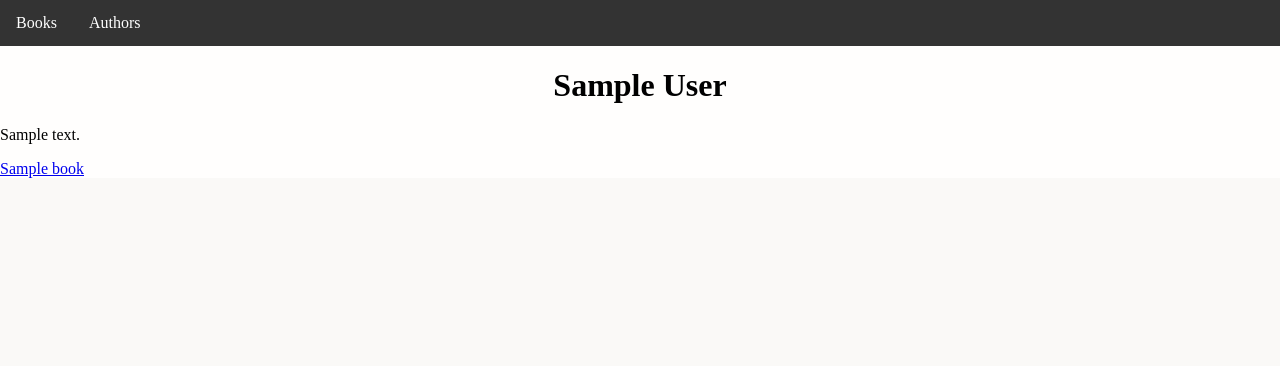
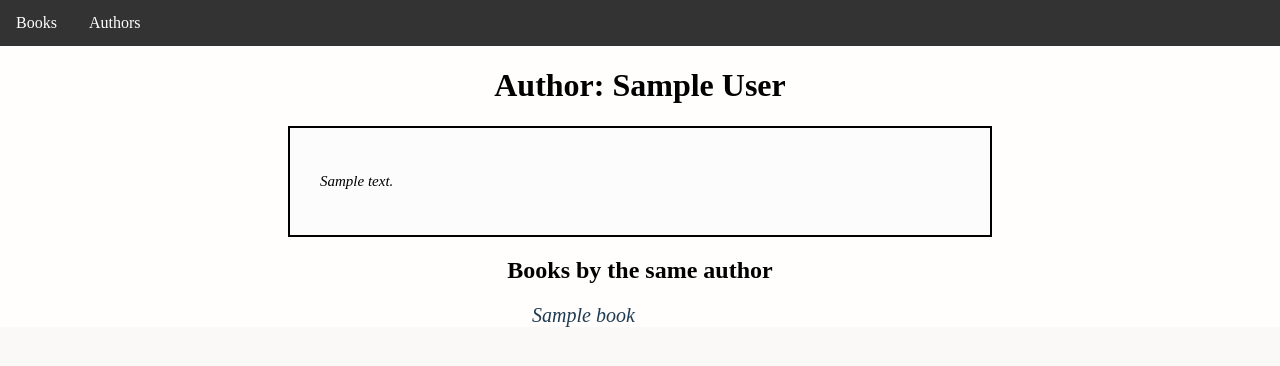
Before and after one commit to knaiskes/libraryArchive, a Django app: page /authors/1 in a window 1280 px wide. Shown: the top 366 px of the page. Run offline with Django 3.2, Linux system fonts and the light colour scheme; tables that the repository leaves empty hold one stand-in row (values such as "Sample post").

Commit message:
add css for author page

```diff
--- a/libraryArchive/authors/templates/authors/author.html
+++ b/libraryArchive/authors/templates/authors/author.html
@@ -1,14 +1,19 @@
 {% extends "base.html" %}
 {% block content %}
 
-<h1>{{author.full_name}}</h1>
+<h1>Author: {{author.full_name}}</h1>
 
-<p> {{author.biography}}</p>
+<div class="authorBio">
+  <p> {{author.biography}}</p>
+</div>
 
-  {% for book in books_list %}
-  <tr>
-    <td><a href="/books/{{book.id}}">{{ book.title }}</td>
-    </tr>
-{% endfor %}
+<h2> Books by the same author </h2>
+<div class="books-list">
+  <ul>
+    {% for book in books_list %}
+    <li><a href="/books/{{book.id}}">{{ book.title }}</a></li>
+    {% endfor %}
+  </ul>
+</div>
 
 {% endblock content %}
--- a/libraryArchive/books/templates/books/book.html
+++ b/libraryArchive/books/templates/books/book.html
@@ -15,14 +15,13 @@
    </tr>
   <tr>
     <td>{{ book.title }}</td>
-    <td>{{ book.author }}</td>
+    <td><a href="/authors/{{book.author.id}}">{{ book.author }}</a></td>
     <td>{{ book.language }}</td>
     <td>{{ book.publication_date }}</td>
     <td>{{ book.pages }}</td>
     <td>{{ book.description }} </td>
     <td>{% for tag in book.tags.all %}<br/>{{tag}}{% endfor %}</td>
     </tr>
-
 </table>
 
 {% endblock content %}
--- a/libraryArchive/books/templates/books/books.html
+++ b/libraryArchive/books/templates/books/books.html
@@ -17,7 +17,7 @@
   {% for book in books_list %}
   <tr>
     <td>{{ book.title }}</td>
-    <td><a href="/authors/{{book.author.id}}">{{ book.author }}</td>
+    <td><a href="/authors/{{book.author.id}}">{{ book.author }}</a></td>
     <td>{{ book.language }}</td>
     <td>{{ book.publication_date }}</td>
     <td>{{ book.pages }}</td>
@@ -25,7 +25,6 @@
     <td>{% for tag in book.tags.all %}<br/>{{tag}}{% endfor %}</td>
     </tr>
 {% endfor %}
-
 </table>
 
 {% endblock content %}
--- a/libraryArchive/static/css/style.css
+++ b/libraryArchive/static/css/style.css
@@ -37,3 +37,26 @@ table td, th {
 }
 
 h1, h2 { text-align: center; }
+
+.authorBio{
+    width: 50%;
+    padding: 30px;
+    background-color: #fcfcfc;
+    margin: auto;
+    font-style: italic;
+    font-size: 15px;
+    border: 2px solid;
+}
+
+.books-list ul {
+    margin: auto;
+    width: 20%;
+    list-style-type: none;
+    font-size: 20px;
+}
+
+.books-list a{
+    font-style: italic;
+    text-decoration: none;
+    color: #1F3B51;
+}
```
